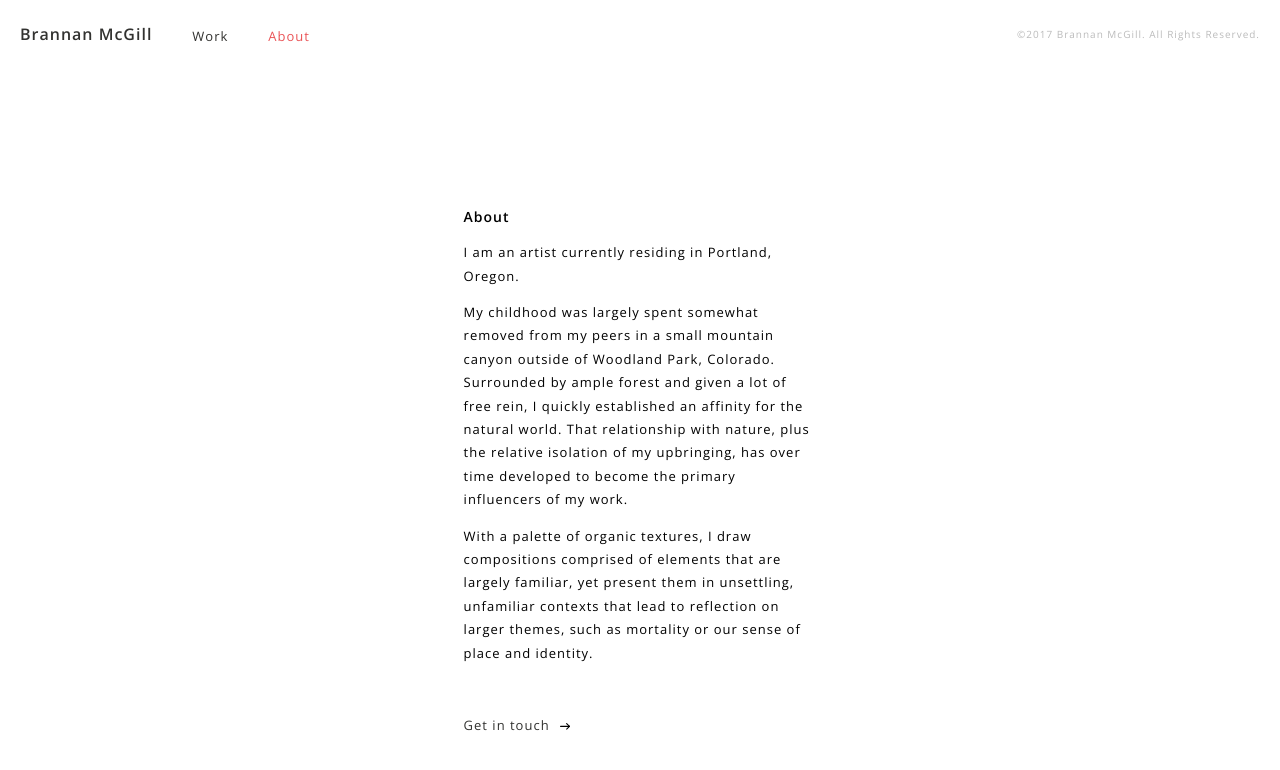
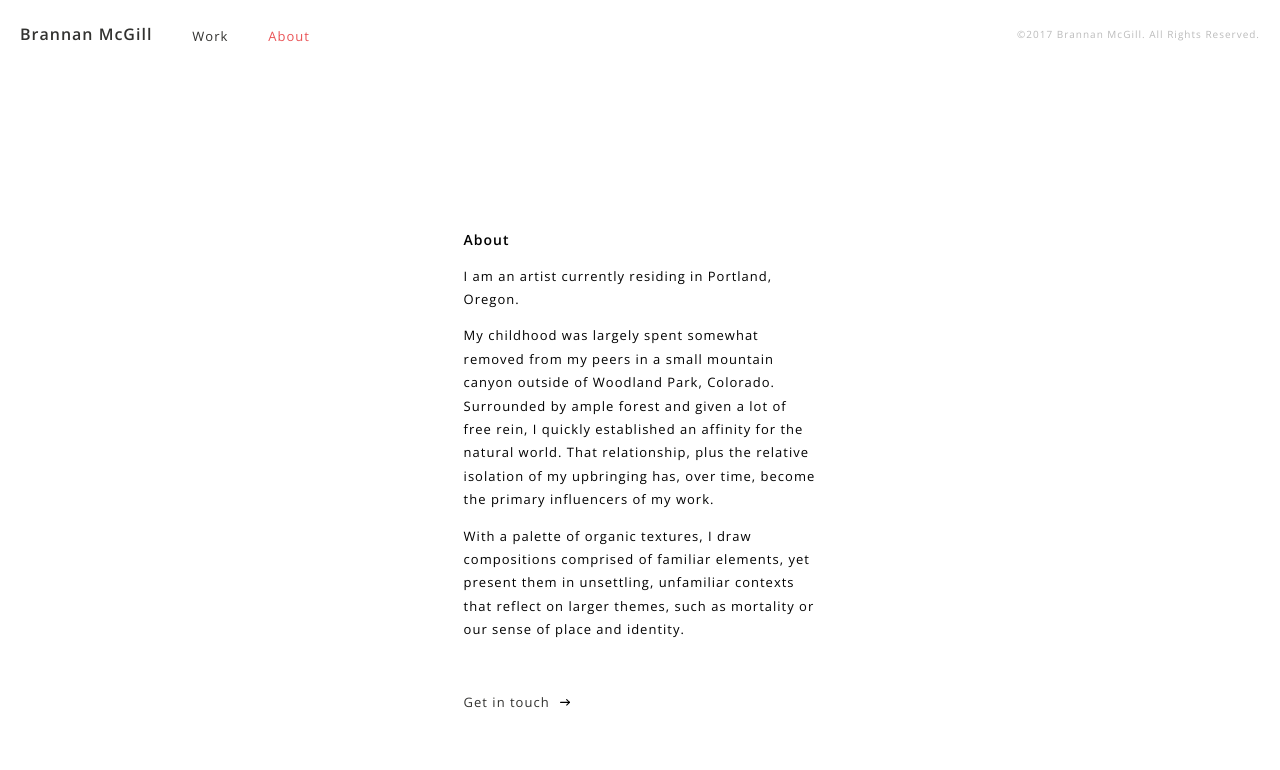
Before and after one commit to dontwakebrannan/bpm, a Jekyll site: the page built from about.html, in a window 1280 px wide. Shown: the top 770 px of the page. Built offline with Jekyll 4.4.1, drawn with Linux system fonts in a browser that asks for light colours.

Commit message:
About statement revision

```diff
--- a/about.html
+++ b/about.html
@@ -8,8 +8,8 @@ title: About
         <div>
             <h2>About</h2>
             <p>I am an artist currently residing in Portland, Oregon.</p>
-            <p>My childhood was largely spent somewhat removed from my peers in a small mountain canyon outside of Woodland Park, Colorado. Surrounded by ample forest and given a lot of free rein, I quickly established an affinity for the natural world. That relationship with nature, plus the relative isolation of my upbringing, has over time developed to become the primary influencers of my work.</p>
-            <p>With a palette of organic textures, I draw compositions comprised of elements that are largely familiar, yet present them in unsettling, unfamiliar contexts that lead to reflection on larger themes, such as mortality or our sense of place and identity.</p>
+            <p>My childhood was largely spent somewhat removed from my peers in a small mountain canyon outside of Woodland Park, Colorado. Surrounded by ample forest and given a lot of free rein, I quickly established an affinity for the natural world. That relationship, plus the relative isolation of my upbringing has, over time, become the primary influencers of my work.</p>
+            <p>With a palette of organic textures, I draw compositions comprised of familiar elements, yet present them in unsettling, unfamiliar contexts that reflect on larger themes, such as mortality or our sense of place and identity.</p>
             <p>&nbsp;</p>
             <p><a href="/contact" class="go">Get in touch</a></p>
         </div>
--- a/assets/css/main.scss
+++ b/assets/css/main.scss
@@ -308,7 +308,7 @@ input, textarea {
     }
 
     &:focus {
-        border-color: $secondary;
+        border-color: $highlight;
     }
 }
 
```
